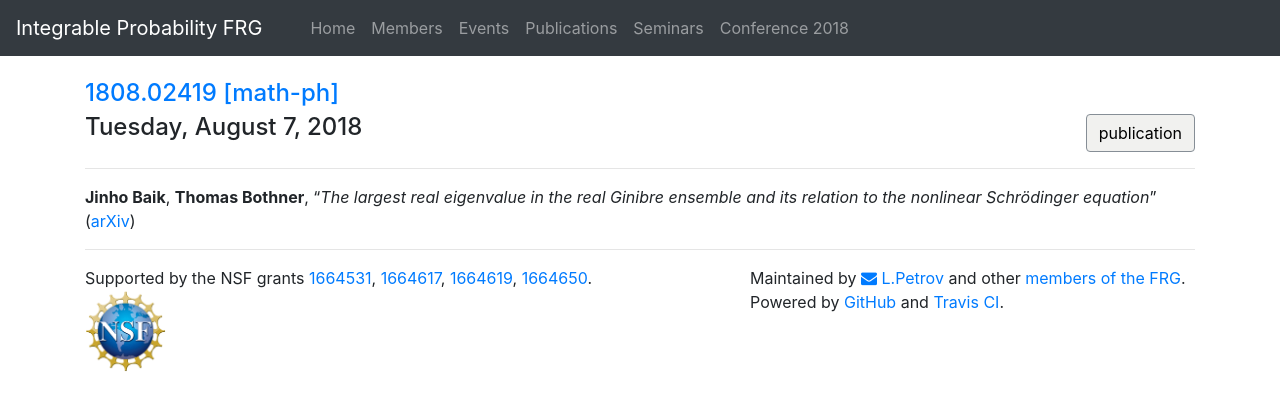
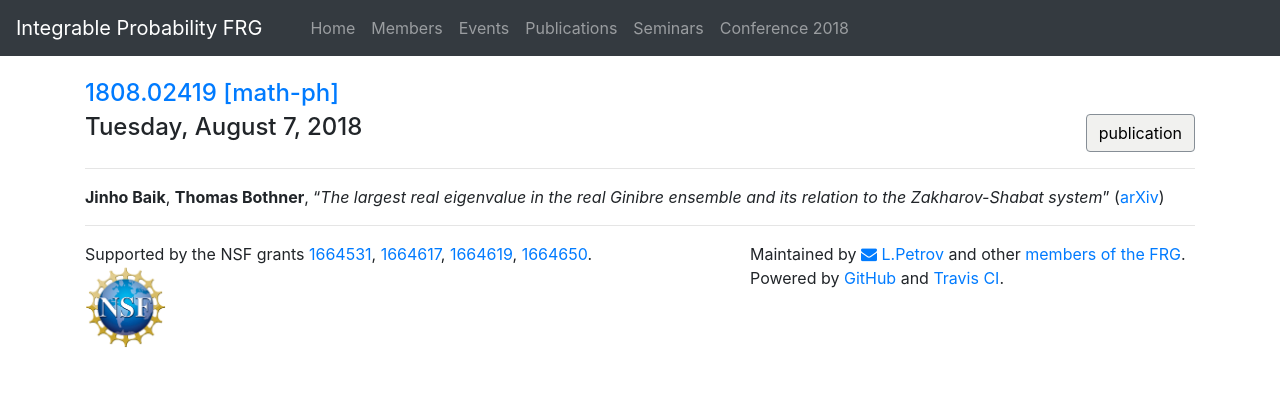
Before and after one commit to int-prob/int-prob-code, a Jekyll site: the page built from _posts/arXiv_2017/2018-08-07-1808.02419.md, in a window 1280 px wide. Shown: the top 410 px of the page. Built offline with Jekyll 4.4.1, drawn with Linux system fonts in a browser that asks for light colours; nearby versions of some CDN libraries.

Commit message:
change in paper

```diff
--- a/_posts/arXiv_2017/2018-08-07-1808.02419.md
+++ b/_posts/arXiv_2017/2018-08-07-1808.02419.md
@@ -7,4 +7,4 @@ tags: publication
 published: true
 ---
 
-<b>Jinho Baik</b>, <b>Thomas Bothner</b>, "<i>The largest real eigenvalue in the real Ginibre ensemble and its  relation to the nonlinear Schrödinger equation</i>" ([arXiv](http://arxiv.org/abs/1808.02419v2))
+<b>Jinho Baik</b>, <b>Thomas Bothner</b>, "<i>The largest real eigenvalue in the real Ginibre ensemble and its  relation to the Zakharov-Shabat system</i>" ([arXiv](http://arxiv.org/abs/1808.02419v3))
```
